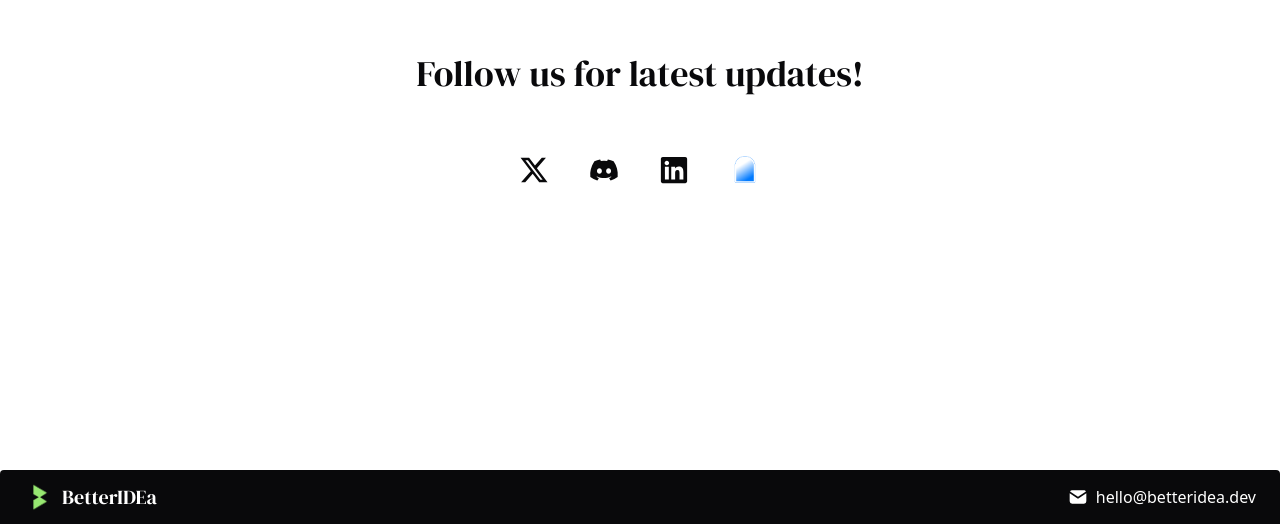
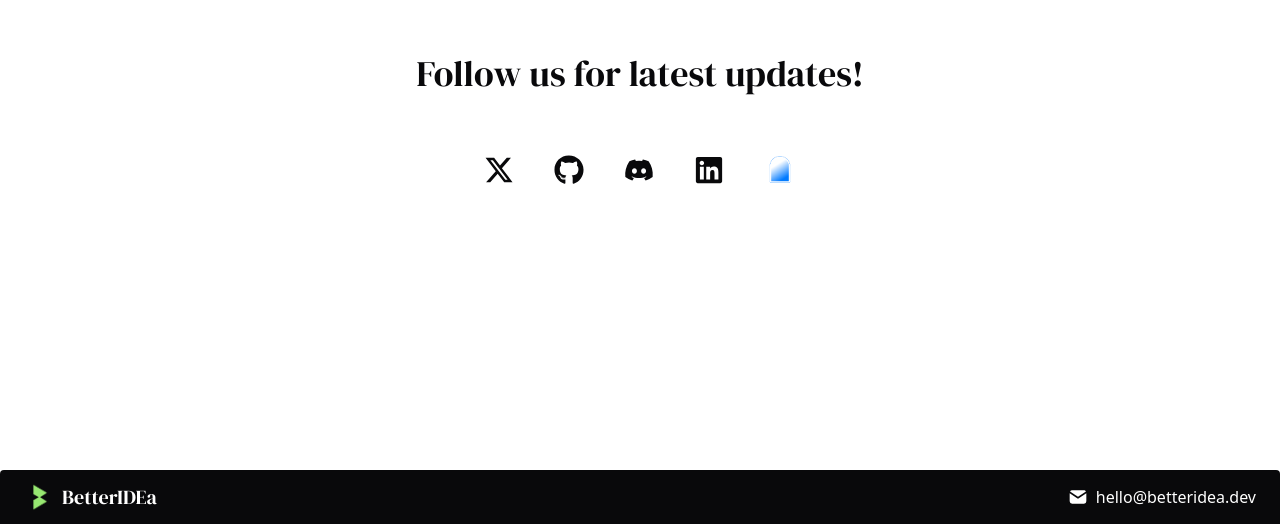
Before and after one commit to betteridea-dev/betteridea-dev.github.io, a Next.js app: page / in a window 1280 px wide. Shown: the part 4274-4798 px from the top of the page. Built offline with nearby package versions, Linux system fonts and the light colour scheme.

Commit message:
add github

```diff
--- a/src/pages/index.tsx
+++ b/src/pages/index.tsx
@@ -5,7 +5,7 @@ import Link from "next/link";
 import Head from "next/head";
 import { CodeCell } from "@betteridea/codecell";
 
-import { FaDiscord, FaGreaterThan, FaLessThan, FaLinkedin, FaTwitter, FaXTwitter } from "react-icons/fa6"
+import { FaDiscord, FaGithub, FaGreaterThan, FaLessThan, FaLinkedin, FaTwitter, FaXTwitter } from "react-icons/fa6"
 import { TbMailFilled } from "react-icons/tb"
 
 import pattern from "@/assets/pattern.svg";
@@ -160,6 +160,7 @@ export default function Home() {
         <div className="text-center text-4xl font-serif-display">Follow us for latest updates!</div>
         <div className="flex gap-2 justify-between my-10 p-1">
           <Link href="https://x.com/betteridea_dev" target="_blank"><Button variant="ghost" className="h-16 rounded-full"><FaXTwitter size={30} /></Button></Link>
+          <Link href="https://github.com/betteridea-dev" target="_blank"><Button variant="ghost" className="h-16 rounded-full"><FaGithub size={30} /></Button></Link>
           <Link href="https://discord.gg/nm6VKUQBrA" target="_blank"><Button variant="ghost" className="h-16 rounded-full"><FaDiscord size={30} /></Button></Link>
           <Link href="https://linkedin.com/company/betteridea-dev" target="_blank"><Button variant="ghost" className="h-16 rounded-full"><FaLinkedin size={30} /></Button></Link>
           <Link href="https://mirror.xyz/0xCf673b87aFBed6091617331cC895376209d3b923" target="_blank"><Button variant="ghost" className="h-16 w-16 rounded-full p-3"><Image src={mirror} width={100} height={100} alt="mirror-logo" /></Button></Link>
```
